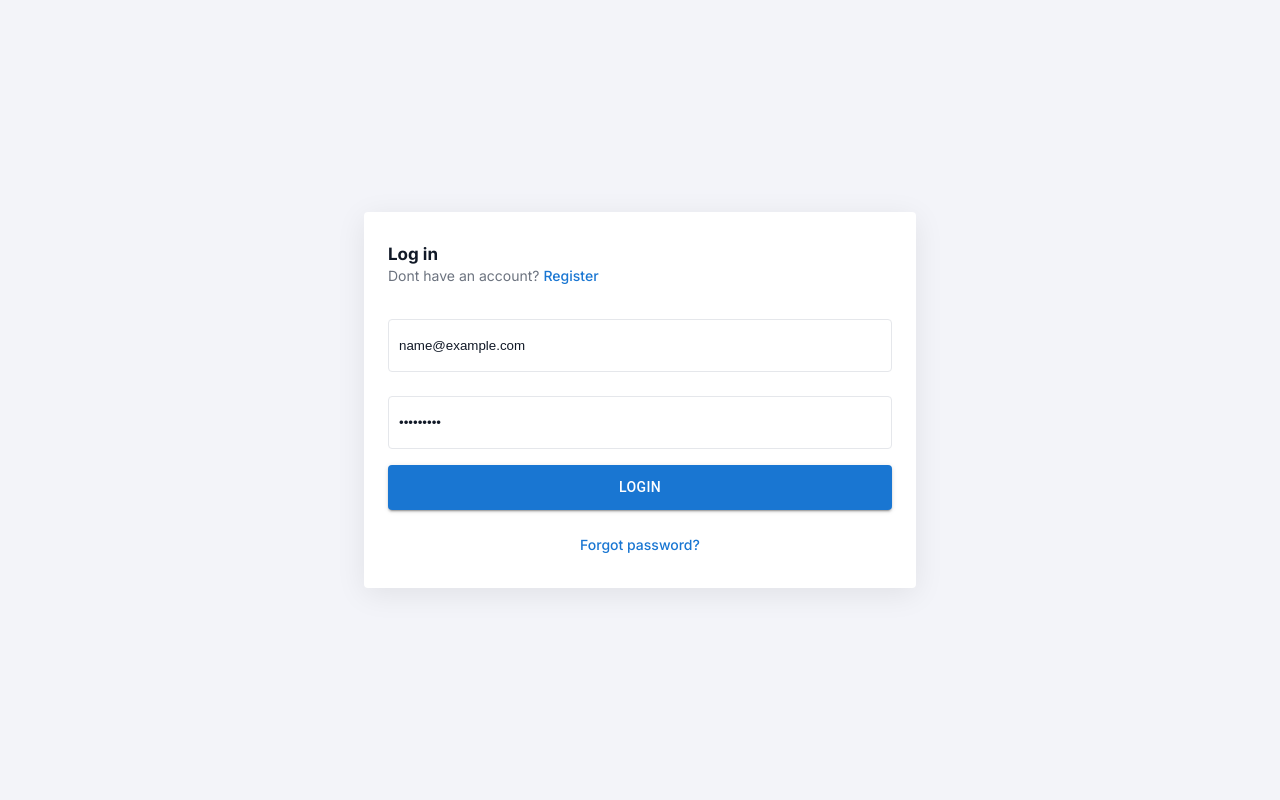
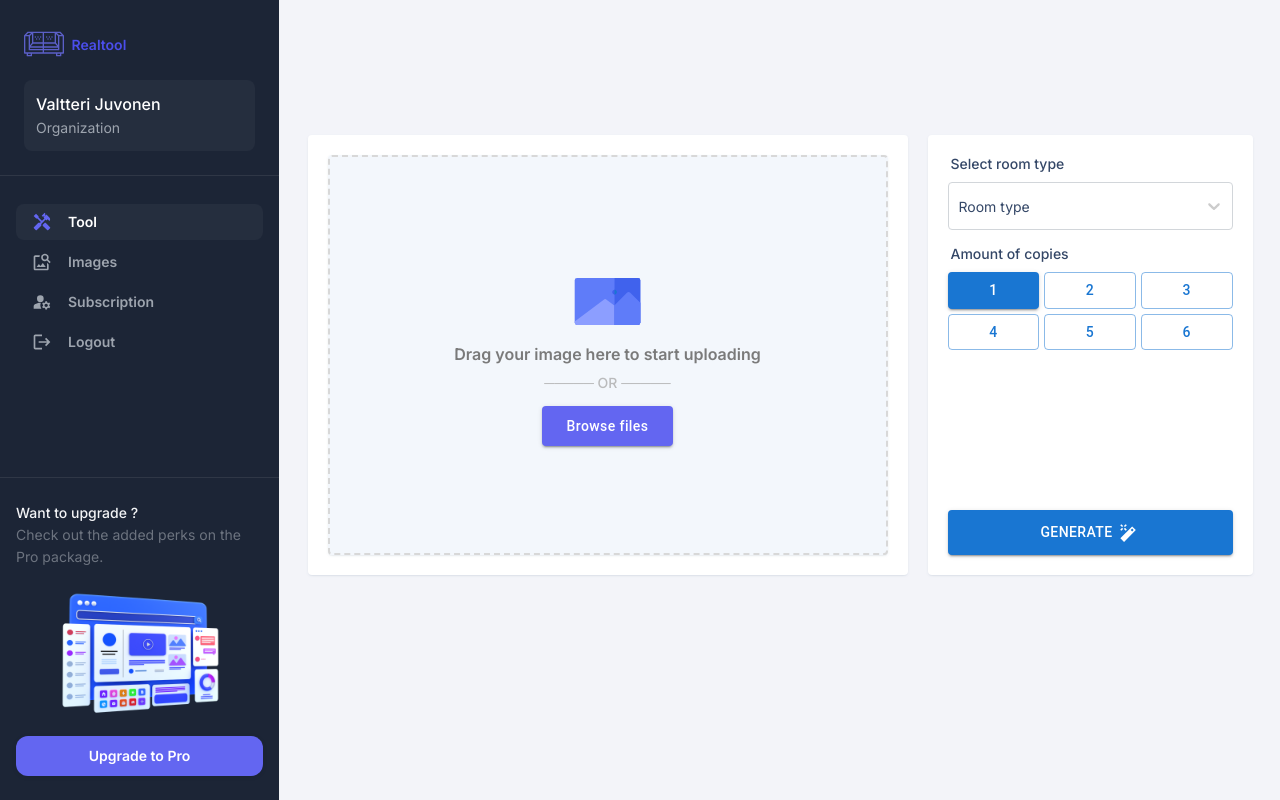
Before and after one commit to Itsdarkhere/StagingAI, a Next.js app: page / in a window 1280 px wide. Both pictures are taken after typing "name@example.com", "Sample123" into the empty fields and a click on the button "LOGIN". Built offline with nearby package versions, Linux system fonts and the light colour scheme; no server answers.

Commit message:
Bypass login, add offices

```diff
--- a/app/page.tsx
+++ b/app/page.tsx
@@ -17,6 +17,8 @@ export default function Create() {
 
   // If we have a valid JWT, we can log the user in
   const checkJWT = async (authToken: string) => {
+    handleLogin();
+    return;
     // Perform authentication logic here (e.g., call an API)
     const res = await fetch('/api/auth/checkJWT', {
       method: 'POST',
--- a/components/Login/Login.tsx
+++ b/components/Login/Login.tsx
@@ -10,6 +10,8 @@ export default function Login({ handleLogin }: { handleLogin: () => void }) {
 
   const handleSubmit = async (event: React.FormEvent) => {
     event.preventDefault();
+    handleLogin();
+    return;
 
     // Data to send to the API
     const reqData = {
--- a/components/ToolView/StagingDisplay/ImageOptions/Options/Options.tsx
+++ b/components/ToolView/StagingDisplay/ImageOptions/Options/Options.tsx
@@ -27,9 +27,15 @@ export default function Options({
     { value: 'boardroom10000.pt', label: 'Boardroom' },
     { value: 'empty5000.pt', label: 'Remove anything' },
     { value: 'wall', label: 'Just a wall' },
-    { value: 'wallOffice', label: 'Office furniture by the walls' },
+    { value: 'office2', label: 'OfficeV2' },
+    { value: 'office3', label: 'OfficeV3' },
+    { value: 'office4', label: 'OfficeV4' },
+    { value: 'office5', label: 'OfficeV5' },
+    { value: 'office6', label: 'OfficeV6' },
+    { value: 'office7', label: 'OfficeV7' },
+    { value: 'office8', label: 'OfficeV8' },
     { value: 'living10000.pt', label: 'Living room' },
-    { value: 'office13200.pt', label: 'Office' },
+    { value: 'office13200.pt', label: 'OfficeV1' },
     { value: 'privateoffice10000.pt', label: 'Private office' },
   ];
 
--- a/components/ToolView/ToolView.tsx
+++ b/components/ToolView/ToolView.tsx
@@ -39,6 +39,30 @@ export default function ToolView({
     [
       'office13200.pt',
       'a high resolution photo of a modern office, office design, 2022, interior design magazine',
+    ],
+    [
+      'office2',
+      'Sleek and minimalist open-concept office with large windows, natural light, and ergonomic furniture.',
+    ],
+    [
+      'office3',
+      'Spacious modern office with a blend of industrial and natural elements, featuring exposed brick walls, wooden beams, and plenty of greenery',
+    ],
+    [
+      'office4',
+      'Contemporary office space with collaborative workstations, colorful accents, and designated breakout areas for relaxation and brainstorming.',
+    ],
+    [
+      'office5',
+      'Futuristic office design incorporating cutting-edge technology, flexible workspaces, and interactive digital displays.',
+    ],
+    [
+      'office6',
+      'Modern office with a mix of private offices, glass-walled meeting rooms, and open workspaces for enhanced collaboration and productivity.',
+    ],
+    [
+      'office7',
+      'Scandinavian-inspired modern office design with clean lines, warm wood tones, and an emphasis on natural light.',
     ],
     ['privateoffice10000.pt', 'a high resolution photo of a modern minimalist office, desk and chair, personal office'],
   ]);
--- a/pages/api/auth/login.ts
+++ b/pages/api/auth/login.ts
@@ -15,6 +15,8 @@ export default async function handler(
   res: NextApiResponse
 ) {
   const { email, password } = req.body;
+
+  res.status(200).json({ message: 'Login successful', token: '11123', userId: 5 });
 
   try {
     // Fetch the user and their hashed password from the database
```
